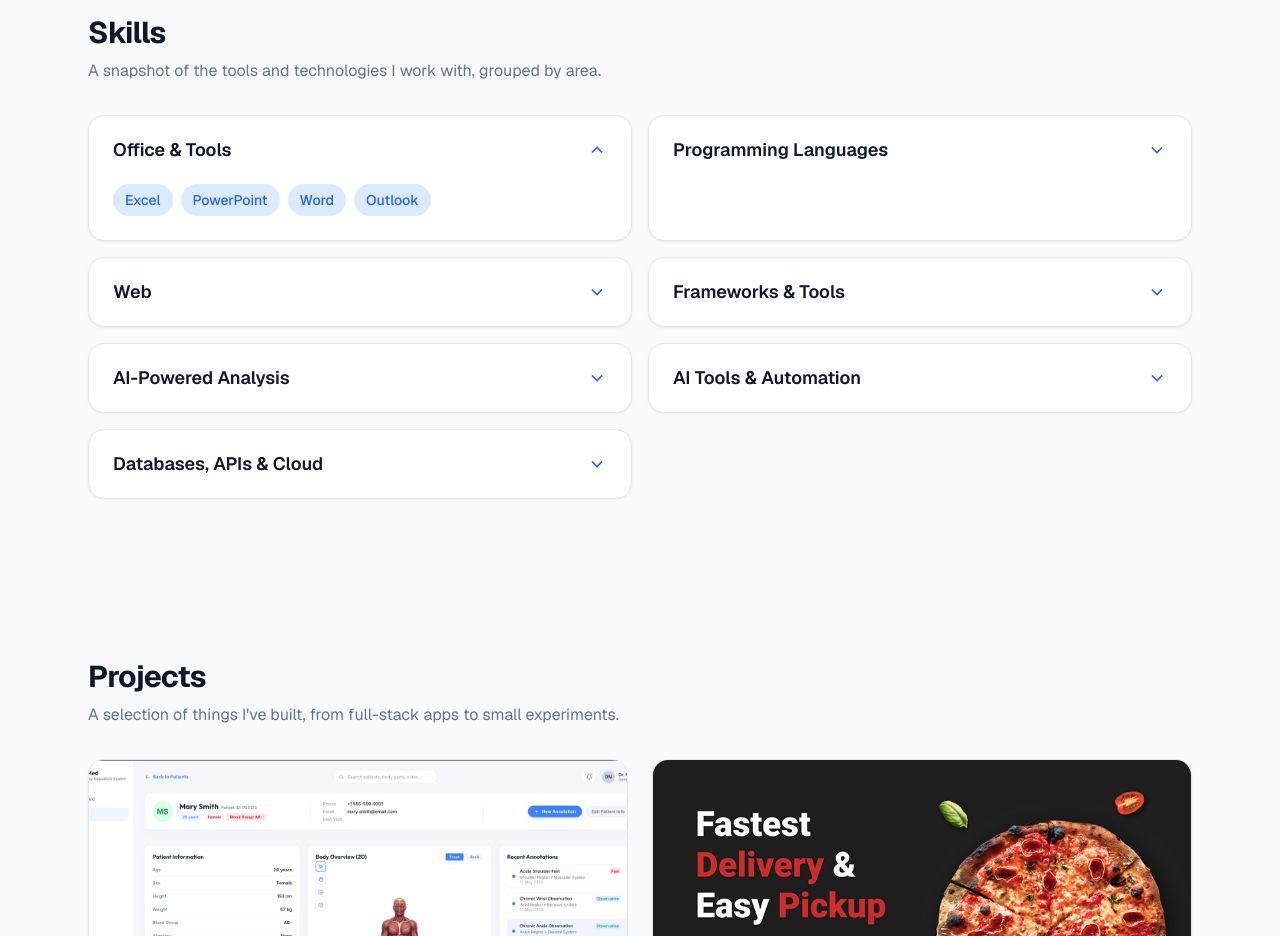
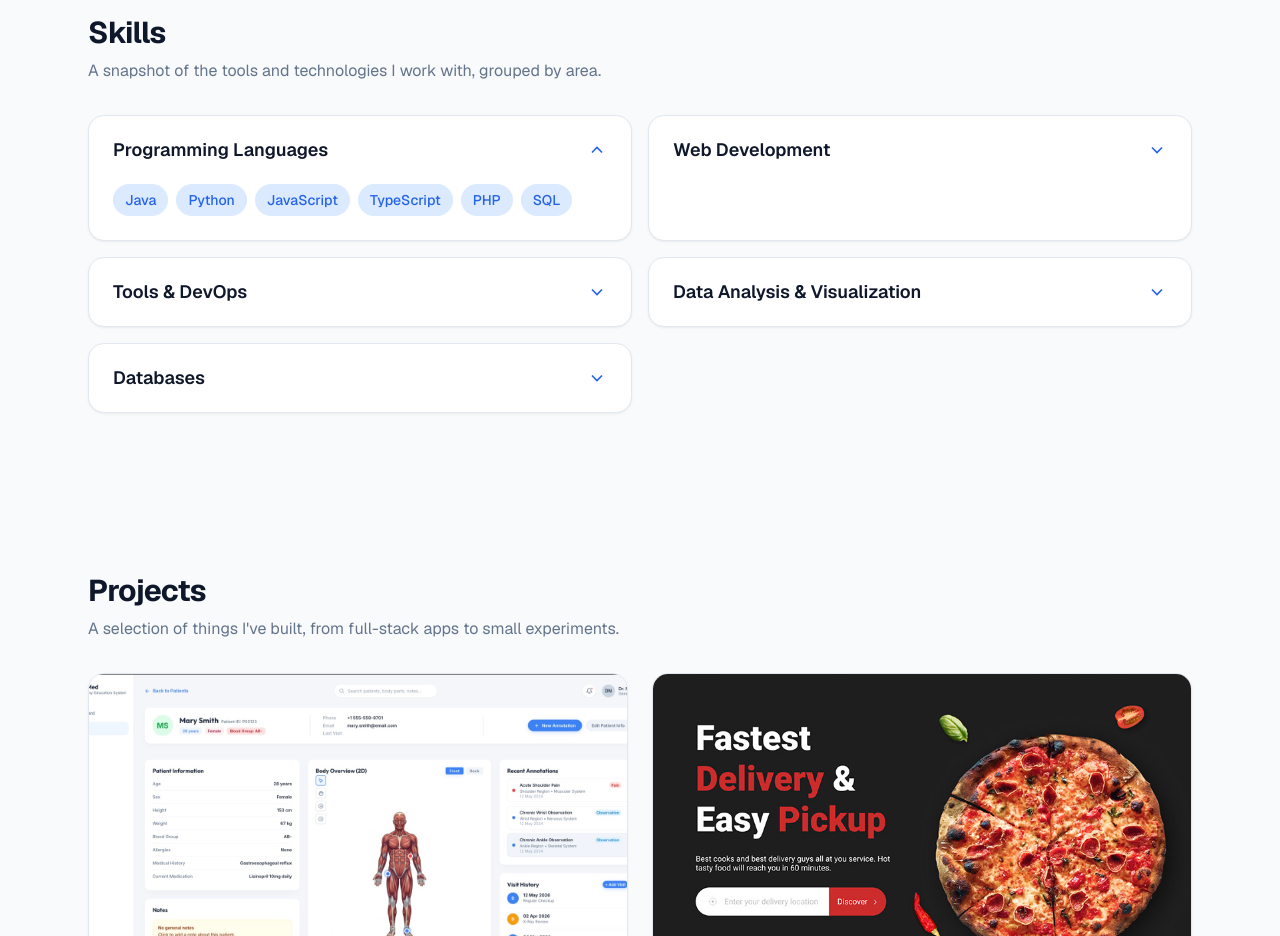
Before and after one commit to rk-420/port-folio-website-rk, a Next.js app: page /en in a window 1280 px wide. Shown: the part 1160-2096 px from the top of the page. Built offline with nearby package versions, Linux system fonts and the light colour scheme.

Commit message:
Restructure skills section to match CV

```diff
--- a/src/components/Skills.tsx
+++ b/src/components/Skills.tsx
@@ -60,14 +60,17 @@ export default function Skills({ lang }: { lang: Locale }) {
               >
                 <div className="overflow-hidden">
                   <div className="flex flex-wrap gap-2 px-6 pb-6">
-                    {skills.map((skill) => (
-                      <span
-                        key={skill}
-                        className="rounded-full bg-accent-soft px-3 py-1.5 text-sm font-medium text-accent"
-                      >
-                        {skill}
-                      </span>
-                    ))}
+                    {skills.map((skill) => {
+                      const label = typeof skill === "string" ? skill : skill[lang];
+                      return (
+                        <span
+                          key={label}
+                          className="rounded-full bg-accent-soft px-3 py-1.5 text-sm font-medium text-accent"
+                        >
+                          {label}
+                        </span>
+                      );
+                    })}
                   </div>
                 </div>
               </div>
--- a/src/data/skills.ts
+++ b/src/data/skills.ts
@@ -1,44 +1,46 @@
 import type { Localized } from "@/i18n/config";
+
+export type Skill = string | Localized;
 
 export type SkillCategory = {
   category: Localized;
-  skills: string[];
+  skills: Skill[];
 };
 
 export const skillCategories: SkillCategory[] = [
   {
-    category: { en: "Office & Tools", de: "Office & Tools" },
-    skills: ["Excel", "PowerPoint", "Word", "Outlook"],
+    category: { en: "Programming Languages", de: "Programmiersprachen" },
+    skills: ["Java", "Python", "JavaScript", "TypeScript", "PHP", "SQL"],
   },
   {
-    category: { en: "Programming Languages", de: "Programmiersprachen" },
-    skills: ["Python", "C++", "Java", "JavaScript", "SQL", "PHP"],
+    category: { en: "Web Development", de: "Webentwicklung" },
+    skills: ["React", "Next.js", "Node.js", "Flask", "FastAPI", "HTML", "CSS", "Tailwind CSS"],
   },
   {
-    category: { en: "Web", de: "Web" },
-    skills: ["HTML", "CSS", "REST-API", "JSON"],
-  },
-  {
-    category: { en: "Frameworks & Tools", de: "Frameworks & Tools" },
-    skills: ["Next.js", "React", "Flask", "FastAPI"],
-  },
-  {
-    category: { en: "AI-Powered Analysis", de: "KI-gestützte Analyse" },
+    category: { en: "Tools & DevOps", de: "Tools & DevOps" },
     skills: [
-      "Python",
-      "Pandas",
-      "NumPy",
-      "Scikit-learn",
-      "NLP/Sentiment Analysis",
-      "Generative AI",
+      "Git (GitHub, GitLab)",
+      "Docker",
+      "REST-APIs",
+      "CI/CD",
+      "Vercel",
+      { en: "AWS (basics)", de: "AWS (Grundlagen)" },
     ],
   },
   {
-    category: { en: "AI Tools & Automation", de: "KI-Tools & Automatisierung" },
-    skills: ["ChatGPT", "Cursor"],
+    category: { en: "Data Analysis & Visualization", de: "Datenanalyse & Visualisierung" },
+    skills: [
+      "NumPy",
+      "Pandas",
+      "Matplotlib",
+      "Seaborn",
+      "Web Scraping (Requests, BeautifulSoup)",
+      { en: "Data collection via APIs", de: "Datensammlung über APIs" },
+      { en: "Data cleaning", de: "Datenbereinigung" },
+    ],
   },
   {
-    category: { en: "Databases, APIs & Cloud", de: "Datenbanken, APIs & Cloud" },
-    skills: ["SQL", "REST-APIs", "Git", "GitHub", "Docker", "Vercel"],
+    category: { en: "Databases", de: "Datenbanken" },
+    skills: ["MySQL/MariaDB", "MongoDB"],
   },
 ];
```
